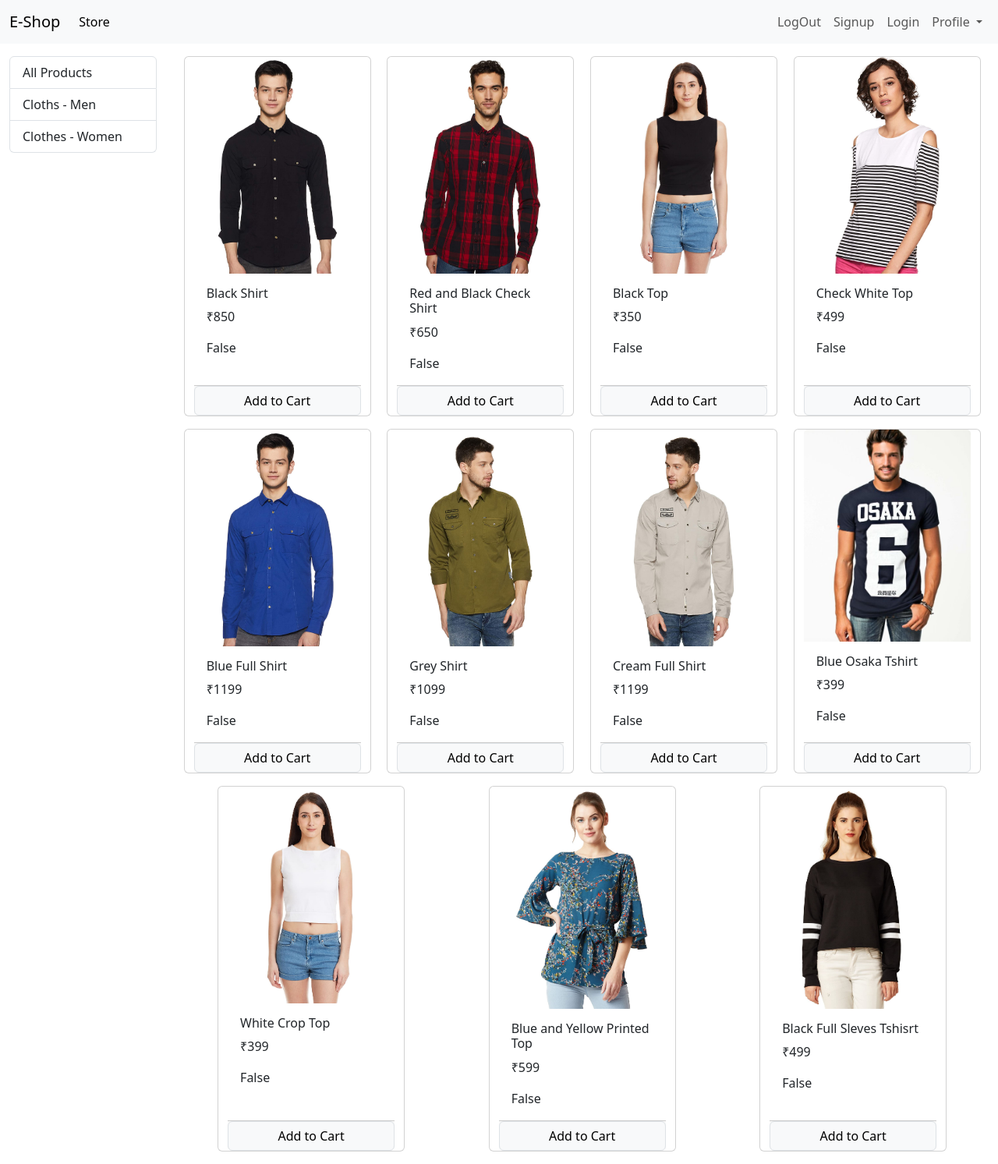
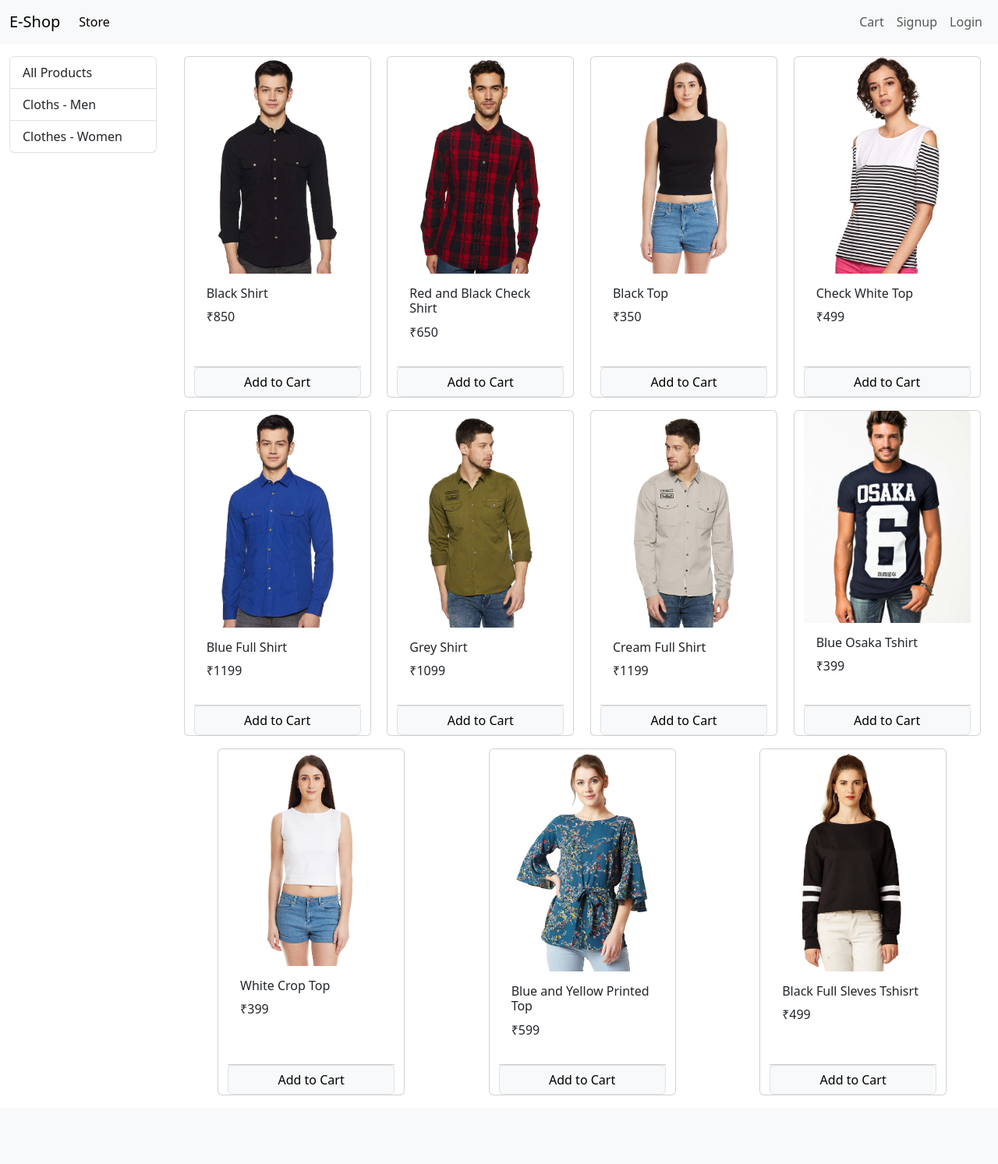
Before and after one commit to Dkroydbg/Django_Ecommerce, a Django app: page / in a window 1280 px wide. Shown: the whole page at 78% size. After the commit the page ends 1405 px from the top, so only its background shows below. Run offline with Django 4.2, Linux system fonts and the light colour scheme; data comes from the database, SQL or seed files in the repository; both versions use the stored data as it was after the commit.

Commit message:
cart completed next checkout

```diff
--- a/store/models/product.py
+++ b/store/models/product.py
@@ -11,6 +11,10 @@ class Product(models.Model):
 
 
     @staticmethod
+    def get_products_by_id(ids):
+        return Product.objects.filter(id__in=ids)
+
+    @staticmethod
     def get_all_products():
         return Product.objects.all()
 
--- a/store/templates/base.html
+++ b/store/templates/base.html
@@ -15,7 +15,7 @@
     {% comment %} Navbar {% endcomment %}
     <nav class="navbar navbar-expand-lg bg-body-tertiary">
       <div class="container-fluid">
-        <a class="navbar-brand" href="#">E-Shop</a>
+        <a class="navbar-brand" href="/">E-Shop</a>
         <button
           class="navbar-toggler"
           type="button"
@@ -30,39 +30,30 @@
         <div class="collapse navbar-collapse" id="navbarSupportedContent">
           <ul class="navbar-nav me-auto mb-2 mb-lg-0">
             <li class="nav-item">
-              <a class="nav-link active" aria-current="page" href="#">Store</a>
+              <a class="nav-link active" aria-current="page" href="/">Store</a>
             </li>
           </ul>
 
           <ul class="navbar-nav my-2 my-lg-0">
+            {% if request.session.customer %}
+
             <li class="nav-item">
-              <a class="nav-link" aria-current="page" href="#">LogOut</a>
+              <a class="nav-link" aria-current="page" href="/orders">Orders</a>
             </li>
+            <li class="nav-item">
+              <a class="nav-link" aria-current="page" href="/logout">LogOut</a>
+            </li>
+              {% else %}
+              <li class="nav-item">
+                <a class="nav-link" aria-current="page" href="/cart">Cart</a>
+              </li>
             <li class="nav-item">
               <a class="nav-link" aria-current="page" href="/signup">Signup</a>
             </li>
             <li class="nav-item">
               <a class="nav-link" aria-current="page" href="/login">Login</a>
             </li>
-            <li class="nav-item dropdown">
-              <a
-                class="nav-link dropdown-toggle"
-                href="#"
-                role="button"
-                data-bs-toggle="dropdown"
-                aria-expanded="false"
-              >
-                Profile
-              </a>
-              <ul class="dropdown-menu">
-                <li><a class="dropdown-item" href="#">Action</a></li>
-                <li><a class="dropdown-item" href="#">Another action</a></li>
-                <li><hr class="dropdown-divider" /></li>
-                <li>
-                  <a class="dropdown-item" href="#">Something else here</a>
-                </li>
-              </ul>
-            </li>
+            {%endif%}
           </ul>
 
           {% comment %}
--- a/store/templates/index.html
+++ b/store/templates/index.html
@@ -38,7 +38,7 @@
               <h6 class="card-title">{{prod.product_name}}</h6>
               {% comment %} <p class="card-text">{{prod.product_description}}</p> {% endcomment %}
               <p>₹{{prod.product_price}}</p>
-              {{prod | is_in_cart:request.session.cart }}
+              {% comment %} {{prod | is_in_cart:request.session.cart }} {% endcomment %}
 
             </div>
             <div class="card-footer p-0 no-gutters">
--- a/store/templatetags/cart.py
+++ b/store/templatetags/cart.py
@@ -17,3 +17,15 @@ def cart_quantity(product,cart):
         if int(id)==product.id:
             return cart.get(id)
     return 0
+
+@register.filter(name='total_price')
+def total_price(product,cart):
+    return product.product_price * cart_quantity(product,cart)
+
+
+@register.filter(name='total_cart_price')
+def total_cart_price(products,cart):
+    sum=0
+    for p in products:
+        sum+=total_price(p,cart)
+    return sum
--- a/store/urls.py
+++ b/store/urls.py
@@ -1,8 +1,12 @@
 from django.urls import path
 from .views import home,login, signup
+from .views.login import logout
+from .views.cart import Cart
 
 urlpatterns = [
     path('',home.Index.as_view(),name='homepage'),
     path('signup',signup.Signup.as_view(),name='signup'),
     path('login',login.Login.as_view(),name='login'),
+    path('logout',logout, name='logout'),
+    path('cart',Cart.as_view(),name='cart'),
 ]
```
Also changed, not shown: store/templates/cart.html (added, +50 -0 lines), store/views/cart.py (added, +12 -0 lines), store/views/login.py (+6 -2 lines), db.sqlite3.
